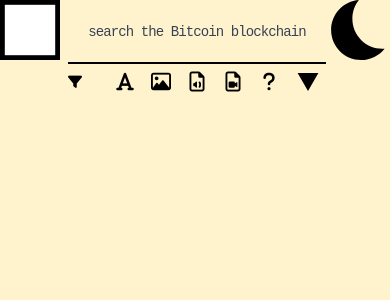
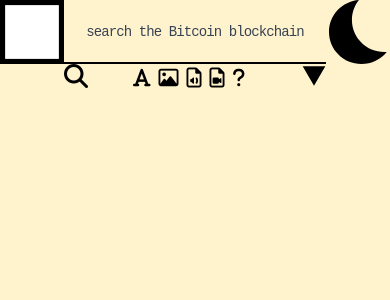
Before and after one commit to jtraub91/ordinalsarchive, a Django app: page / in a window 390 px wide. Shown: the top 300 px of the page. Run offline with Django 5.2, Linux system fonts and the light colour scheme; data that the repository does not hold is empty; parts of the project's set-up code (start-up, migrations or seed data) failed here and were passed over.

Commit message:
improve layout at very small screen size

```diff
--- a/pages/templates/base.html
+++ b/pages/templates/base.html
@@ -29,27 +29,27 @@
       <div class="flex h-16">
         <div>
           <a href="/">
-            <img class="inline-block md:hidden w-15 h-15"
+            <img class="inline-block md:hidden w-16 h-16 min-w-[64px] min-h-[64px]"
               src="{% static 'images/block.svg' %}" alt="Ordinals Archive Logo"/>
             <h1 class="text-6xl font-anton hidden md:block">Archive</h1>
           </a>
         </div>
-        <div class="grow ml-2 h-full relative">
+        <div class="grow h-full relative">
           <div class="text-xl h-full">
             <input
               value="{{ request.GET.q|default_if_none:'' }}"
               name="q"
               id="q"
-              class="w-full h-full p-2 border-b-2 text-lg placeholder:text-sm md:placeholder:text-lg tracking-tighter md:tracking-normal md:text-lg lg:text-2xl border-black dark:border-pink-500 placeholder:text-center placeholder:text-gray-700 dark:placeholder:text-gray-300 dark:placeholder:text-center"
+              class="w-full h-full p-2 border-b-2 text-lg placeholder:text-sm md:placeholder:text-lg placeholder:break-words placeholder:whitespace-normal tracking-tighter md:tracking-normal md:text-lg lg:text-2xl border-black dark:border-pink-500 placeholder:text-center placeholder:text-gray-700 dark:placeholder:text-gray-300 dark:placeholder:text-center"
               type="text" placeholder="search the Bitcoin blockchain"/>
           </div>
           <div class="flex flex-row justify-between w-full absolute text-sm md:text-lg top-full">
-            <div class="flex h-9 w-9" >
-              <div class="flex cursor-pointer" id="filters_toggle">
-                <i class="fa-solid fa-filter m-auto" title="filters"></i>
+            <div class="flex" >
+              <div class="hidden flex cursor-pointer" id="filters_toggle">
+                <i class="fa-solid fa-filter text-2xl" title="filters"></i>
               </div>
-              <div class="hidden flex cursor-pointer" id="calendar_toggle">
-                <i class="fa-solid fa-magnifying-glass m-auto" title="calendar"></i>
+              <div class="flex cursor-pointer" id="calendar_toggle">
+                <i class="fa-solid fa-magnifying-glass text-2xl" title="calendar"></i>
               </div>
             </div>
             <div id="calendar" class="hidden absolute bg-white/80 dark:bg-zinc-800/80 border border-gray-300 dark:border-zinc-700 shadow-lg p-4 z-50 min-w-[220px]">
@@ -117,29 +117,31 @@
               <div class="hidden" id="content_types_container" hx-push-url="false" hx-trigger="load" hx-get="/content_types" hx-target="#content_types_container" hx-swap="innerHTML">
               </div>
             </div>
-            <div class="grow flex items-center justify-center text-xl">
-              <label for="mime_type_text" title="text">
+            <div class="grow flex text-xl">
+              <label class="ml-auto"
+                for="mime_type_text" title="text">
                 <input class="hidden peer" type="checkbox" name="mime_type" value="text" id="mime_type_text">
-                <i class="fa-solid fa-font cursor-pointer h-9 py-2 w-9 text-center hover:backdrop-invert-0 hover:invert peer-checked:backdrop-invert-0 peer-checked:invert"></i>
+                <i class="fa-solid fa-font p-1 md:p-2 cursor-pointer text-center hover:backdrop-invert-0 hover:invert peer-checked:backdrop-invert-0 peer-checked:invert"></i>
               </label>
               <label for="mime_type_image" title="image">
                 <input class="hidden peer" type="checkbox" name="mime_type" value="image" id="mime_type_image">
-                <i class="fa-regular fa-image cursor-pointer h-9 py-2 w-9 text-center hover:backdrop-invert-0 hover:invert peer-checked:backdrop-invert-0 peer-checked:invert"></i>
+                <i class="fa-regular fa-image p-1 md:p-2 cursor-pointer text-center hover:backdrop-invert-0 hover:invert peer-checked:backdrop-invert-0 peer-checked:invert"></i>
               </label>
               <label for="mime_type_audio" title="audio">
                 <input class="hidden peer" type="checkbox" name="mime_type" value="audio" id="mime_type_audio">
-                <i class="fa-regular fa-file-audio cursor-pointer h-9 py-2 w-9 text-center hover:backdrop-invert-0 hover:invert peer-checked:backdrop-invert-0 peer-checked:invert"></i>
+                <i class="fa-regular fa-file-audio p-1 md:p-2 cursor-pointer text-center hover:backdrop-invert-0 hover:invert peer-checked:backdrop-invert-0 peer-checked:invert"></i>
               </label>
               <label for="mime_type_video" title="video">
                 <input class="hidden peer" type="checkbox" name="mime_type" value="video" id="mime_type_video">
-                <i class="fa-regular fa-file-video cursor-pointer h-9 py-2 w-9 text-center hover:backdrop-invert-0 hover:invert peer-checked:backdrop-invert-0 peer-checked:invert"></i>
+                <i class="fa-regular fa-file-video p-1 md:p-2 cursor-pointer text-center hover:backdrop-invert-0 hover:invert peer-checked:backdrop-invert-0 peer-checked:invert"></i>
               </label>
-              <label for="mime_type_other" title="other">
+              <label class="mr-auto"
+                for="mime_type_other" title="other">
                 <input class="hidden peer" type="checkbox" name="mime_type" value="other" id="mime_type_other">
-                <i class="fa-solid fa-question cursor-pointer h-9 py-2 w-9 text-center hover:backdrop-invert-0 hover:invert peer-checked:backdrop-invert-0 peer-checked:invert"></i>
+                <i class="fa-solid fa-question p-1 md:p-2 cursor-pointer text-center hover:backdrop-invert-0 hover:invert peer-checked:backdrop-invert-0 peer-checked:invert"></i>
               </label>
             </div>
-            <div class="flex flex-row gap-1">
+            <div class="flex flex-row">
               <div class="my-0.5 hidden">
                 <label class="hidden" for="sort_select">
                   Sort
@@ -151,9 +153,9 @@
               </div>
               <div class="h-9 w-9 flex">
                 {% if request.GET.order == "asc" %}
-                <img class="m-auto cursor-pointer transform triangle-svg-filter" src="{% static 'images/triangle.svg' %}" title="sort" id="order_toggle"/>
+                <img class="mt-0 mr-0 ml-auto cursor-pointer transform triangle-svg-filter w-6 h-6" src="{% static 'images/triangle.svg' %}" title="sort" id="order_toggle"/>
                 {% else %}
-                <img class="m-auto cursor-pointer transform rotate-180 triangle-svg-filter" src="{% static 'images/triangle.svg' %}" title="sort" id="order_toggle"/>
+                <img class="mt-0 mr-0 ml-auto cursor-pointer transform rotate-180 triangle-svg-filter w-6 h-6" src="{% static 'images/triangle.svg' %}" title="sort" id="order_toggle"/>
                 {% endif %}
               </div>
               <div class="hidden">
@@ -180,7 +182,7 @@
         </div>
         <div title="Toggle dark mode" id="darkmode_toggle"
           class="cursor-pointer h-full w-16 flex justify-center">
-           <img class="w-15 h-15 triangle-svg-filter" src="{% static 'images/eclipse1.svg' %}"/>
+           <img class=" triangle-svg-filter" src="{% static 'images/eclipse1.svg' %}"/>
         </div>
       </div>
     </form>
--- a/pages/templates/context.html
+++ b/pages/templates/context.html
@@ -2,14 +2,14 @@
 {% load static %}
 {% block content %}
 <div class="w-full mt-4 flex flex-col min-w-xs max-w-xl">
-  <div class="m-auto border border-zinc-900 dark:border-lime-500 max-w-full">
+  <div class="border border-zinc-900 dark:border-lime-500 max-w-full">
     <div class="text-lg text-black dark:text-white font-mono  break-words bg-gray-50 dark:bg-zinc-900" id="content-text">
       {% if object_type|lower == "coinbasescriptsig" %}
-      <div class="p-4">
+      <div class="w-full text-center">
         {{ content.coinbase_scriptsig.scriptsig_text }}
       </div>
       {% elif object_type|lower == "opreturn" %}
-      <div class="p-4">
+      <div class="w-full text-center">
         {{ content.op_return.scriptpubkey_text }}
       </div>
       {% elif object_type|lower == "inscription" %}
```
Also changed, not shown: ordinalsarchive/static/dist/tailwind.css.
